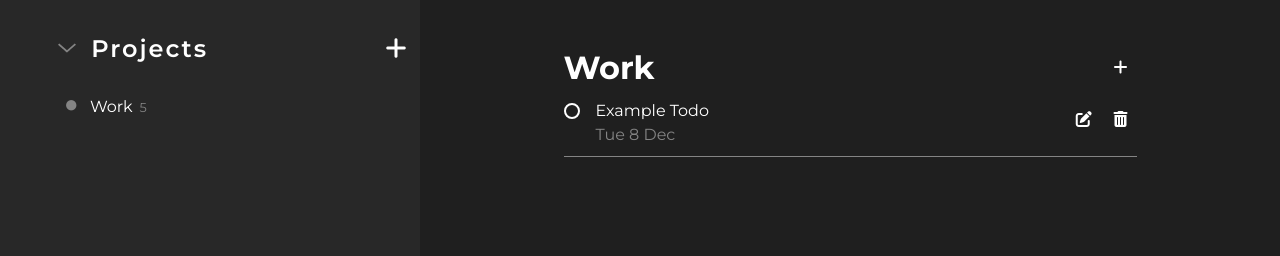
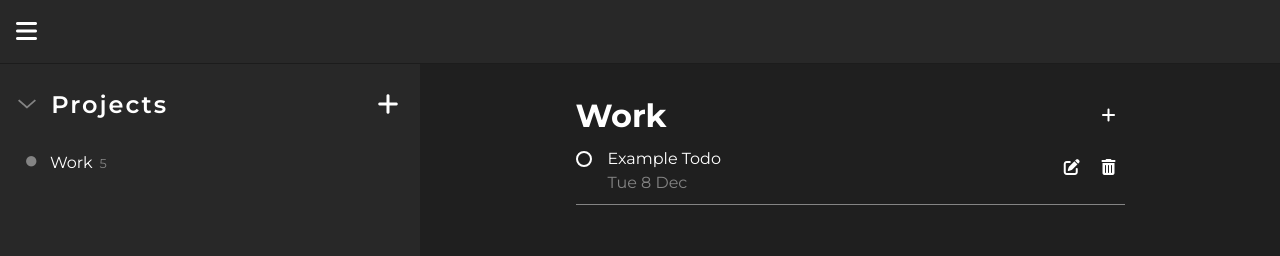
Before and after one commit to kapaha/todo-list, a website built with webpack: page dist/index.html in a window 1280 px wide. Built offline with nearby package versions, Linux system fonts and the light colour scheme.

Commit message:
Add responsive header and sidemenu

```diff
--- a/dist/index.html
+++ b/dist/index.html
@@ -10,8 +10,14 @@
     <script src="https://kit.fontawesome.com/4323c15833.js" crossorigin="anonymous"></script>
 </head>
 
-<body>
-    <aside class="side-menu">
+<body class="desktop-open">
+    <header class="header" id="main-header">
+        <div class="header__toggle">
+            <i class="fas fa-bars" id="header-toggle"></i>
+        </div>
+    </header>
+
+    <aside class="side-menu" id="side-menu">
         <section>
             <header class="section-header">
                 <button class="section-expand-btn">
@@ -37,6 +43,7 @@
             </ul>
         </section>
     </aside>
+
     <main class="project-view">
         <div class="project-info">
             <header>
--- a/dist/styles.css
+++ b/dist/styles.css
@@ -4,8 +4,11 @@
     --main-bg-color: #1F1F1F;
     --main-font-color: #fff;
     --secondary-font-color: #848484;
-    --sidebar-width: 420px;
+    --sidebar-width: 100vw;
     --hover: #333333;
+
+    --header-height: 3rem;
+    --z-fixed: 100;
 }
 
 *,
@@ -19,6 +22,11 @@
 body {
     font-family: 'Montserrat', sans-serif;
     background-color: var(--main-bg-color);
+
+    position: relative;
+    margin-top: var(--header-height);
+    padding: 0 1rem;
+    transition: padding 0.5s;
 }
 
 img {
@@ -64,15 +72,47 @@ button:focus {
     border-radius: 0.25em;
 }
 
+/* header */
+.header {
+    width: 100%;
+    height: var(--header-height);
+    position: fixed;
+    top: 0;
+    left: 0;
+    display: flex;
+    align-items: center;
+    justify-content: space-between;
+    padding: 0 1rem;
+    z-index: calc(var(--z-fixed) + 1);
+    transition: height 0.5s;
+    background-color: #282828;
+    border-bottom: 1px solid rgba(0, 0, 0, 0.3);
+}
+
+.header__toggle {
+    color: #FFF;
+    font-size: 1.5rem;
+    cursor: pointer;
+}
+
 /* side menu */
 .side-menu {
     background-color: #282828;
     color: var(--main-font-color);
     width: var(--sidebar-width);
-    height: 100%;
-    padding: 1.5rem 0 1.5rem 3rem;
     position: fixed;
-    overflow-x: hidden;
+    overflow: hidden;
+
+    top: var(--header-height);
+    height: calc(100vh - var(--header-height));
+    z-index: var(--z-fixed);
+    left: -200%;
+    padding: 1rem 0.5rem;
+    transition: left 0.5s, width 0.5s, top 0.5s;
+}
+
+.mobile-open {
+    left: 0;
 }
 
 .side-menu:hover {
@@ -129,7 +169,6 @@ button:focus {
 
 /* project view */
 .project-view {
-    margin-left: var(--sidebar-width);
     background-color: var(--main-bg-color);
     color: var(--main-font-color);
     display: flex;
@@ -241,3 +280,35 @@ label:hover .custom-checkbox,
 [type="checkbox"]:checked + label .todo-title {
     text-decoration: line-through;
 }
+
+/* media queries */
+/* desktop */
+@media screen and (min-width: 768px) {
+    :root {
+        --sidebar-width: 420px;
+    }
+
+    .desktop-open {
+        padding-left: calc(var(--sidebar-width) + 1rem);
+    }
+
+    .desktop-open .side-menu {
+        left: 0;
+    }
+
+    .header {
+        height: calc(var(--header-height) + 1rem);
+    }
+
+    .side-menu {
+        top: calc(var(--header-height) + 1rem);
+    }
+
+    #header-toggle.fa-times:before {
+        content: "";
+    }
+
+    #header-toggle.fa-bars:before {
+        content: "\f0c9";
+    }
+}
```
